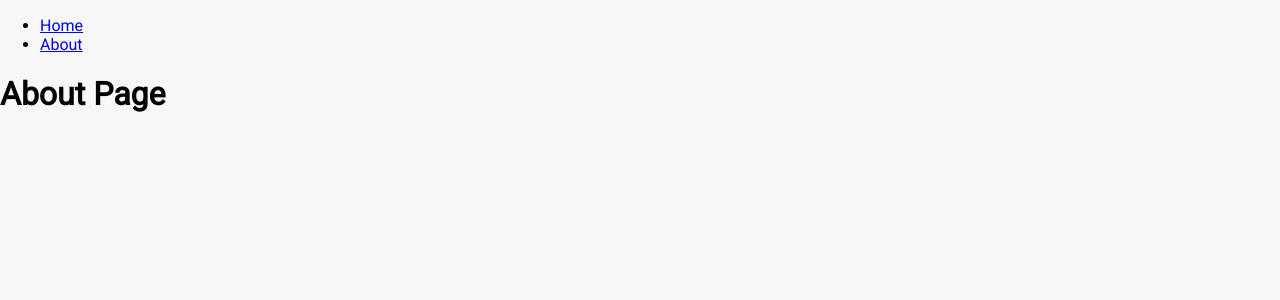
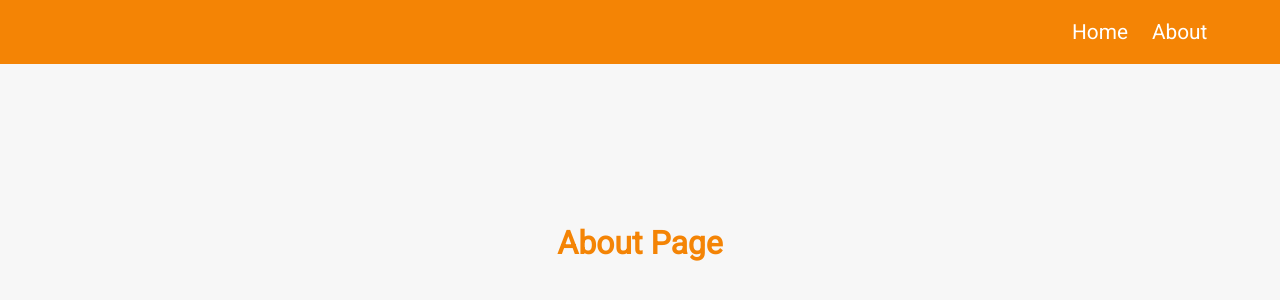
Before and after one commit to U-Ra-All/react-course-react-router, a JavaScript app: page /about in a window 1280 px wide. Shown: the top 300 px of the page. Built offline with nearby package versions, Linux system fonts and the light colour scheme.

Commit message:
06-Компонент NavLink starter styles

```diff
--- a/src/components/Header.js
+++ b/src/components/Header.js
@@ -1,8 +1,9 @@
 import { Link } from 'react-router-dom';
+import styles from './Header.module.css';
 
 const Header = () => {
   return (
-    <header>
+    <header className={styles.header}>
       <ul>
         <li>
           <Link to='/home'>Home</Link>
--- /dev/null
+++ b/src/components/Header.module.css
@@ -0,0 +1,37 @@
+.header {
+  width: 100%;
+  height: 4rem;
+  background-color: #f48405;
+  padding: 0 5%;
+}
+
+.header nav {
+  height: 100%;
+}
+
+.header ul {
+  height: 100%;
+  list-style: none;
+  display: flex;
+  padding: 0;
+  margin: 0;
+  align-items: center;
+  justify-content: right;
+}
+
+.header li {
+  margin: 0 1rem;
+  width: 3rem;
+}
+
+.header a {
+  color: white;
+  font-size: 1.3rem;
+  text-decoration: none;
+}
+
+.header a:hover,
+.header a:active,
+.header a.active {
+  color: #f0ea3a;
+}
--- a/src/index.css
+++ b/src/index.css
@@ -12,3 +12,15 @@ body {
   margin: 0;
   background-color: #f7f7f7;
 }
+
+main {
+  margin-top: 10rem;
+  text-align: center;
+}
+
+h1,
+h2,
+h3,
+p {
+  color: #f48405;
+}
```
Also changed, not shown: 1 other file (tests, documents, lock files or other folders).
